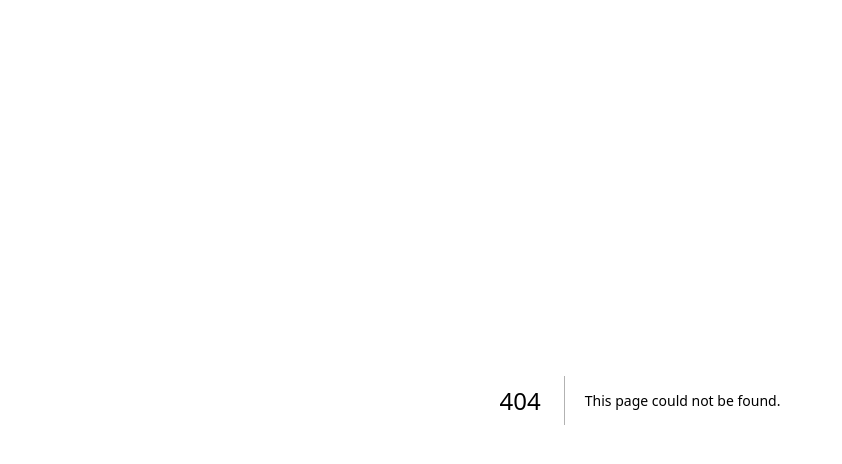
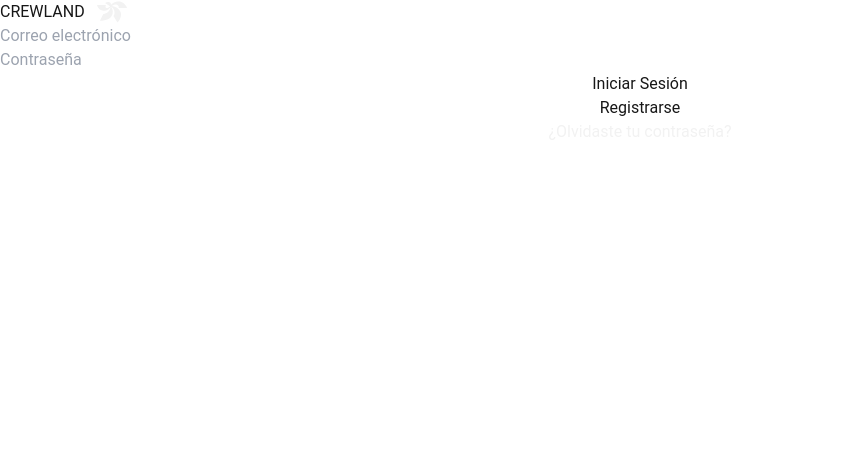
Before and after one commit to igrowker/i004-crewland-front, a Next.js app: page /auth/login in a window 1280 px wide. Before the commit this address had no page. Shown: the top 464 px of the page, without its empty margins (0-842 px from the left). Built offline with nearby package versions, Linux system fonts and the light colour scheme.

Commit message:
feat: implement login page

```diff
--- /dev/null
+++ b/src/app/auth/login/page copy.tsx
@@ -0,0 +1,46 @@
+import Image from "next/image";
+import Link from "next/link";
+export default function Login() {
+
+  const  handleLoginSubmit = (event: React.FormEvent<HTMLFormElement>) => {
+    event.preventDefault();
+
+    const formData = new FormData(event.currentTarget);
+    const username = formData.get('username');
+    const password = formData.get('password');
+
+  }
+  return (
+    <div>
+      <div className="flex flex-row gap-3">
+        <h1>CREWLAND</h1>
+        <Image
+          className="white"
+          src="/crewland_logo.svg"
+          alt="Next.js logo"
+          width={30}
+          height={30}
+        />
+      </div>
+
+      <form onSubmit={handleLoginSubmit}  className="flex flex-col">
+      <div className="flex flex-col">
+          <input type="text" id="username" name="username" placeholder="Correo electrónico" />
+        </div>
+        <div className="flex flex-col">
+          <input type="password" id="password" name="password" placeholder="Contraseña" />
+        </div>
+
+        <div className="flex flex-col">
+          <button type="submit">Iniciar Sesión</button>
+          <button type="submit">Registrarse</button>
+        </div>
+      </form>
+      <div className="flex flex-col items-center">
+      <Link href="" className="text-customWhite hover:text-primary">
+          ¿Olvidaste tu contraseña?
+        </Link>
+      </div>
+    </div>
+  );
+}
--- /dev/null
+++ b/src/app/auth/login/page.tsx
@@ -0,0 +1,46 @@
+import Image from "next/image";
+import Link from "next/link";
+export default function Login() {
+
+  const  handleLoginSubmit = (event: React.FormEvent<HTMLFormElement>) => {
+    event.preventDefault();
+
+    const formData = new FormData(event.currentTarget);
+    const username = formData.get('username');
+    const password = formData.get('password');
+
+  }
+  return (
+    <div>
+      <div className="flex flex-row gap-3">
+        <h1>CREWLAND</h1>
+        <Image
+          className="white"
+          src="/crewland_logo.svg"
+          alt="Next.js logo"
+          width={30}
+          height={30}
+        />
+      </div>
+
+      <form onSubmit={handleLoginSubmit}  className="flex flex-col">
+      <div className="flex flex-col">
+          <input type="text" id="username" name="username" placeholder="Correo electrónico" />
+        </div>
+        <div className="flex flex-col">
+          <input type="password" id="password" name="password" placeholder="Contraseña" />
+        </div>
+
+        <div className="flex flex-col">
+          <button type="submit">Iniciar Sesión</button>
+          <button type="submit">Registrarse</button>
+        </div>
+      </form>
+      <div className="flex flex-col items-center">
+      <Link href="" className="text-customWhite hover:text-primary">
+          ¿Olvidaste tu contraseña?
+        </Link>
+      </div>
+    </div>
+  );
+}
```
Also changed, not shown: src/app/auth/login.tsx (deleted).
